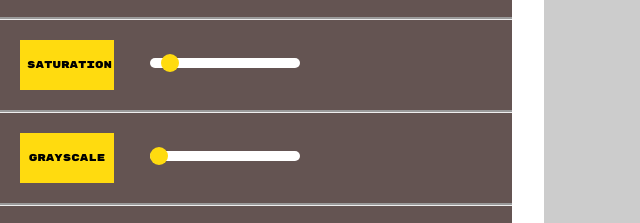
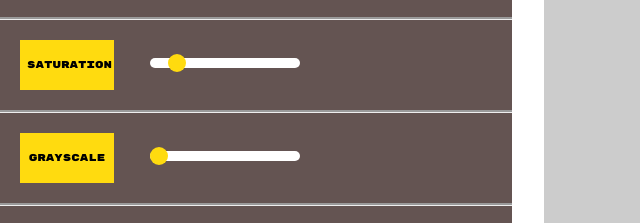
Before and after one commit to reeticodes/PhotoEditor, a plain HTML site: page index.html in a window 1280 px wide. Shown: the part 309-532 px from the top of the page, 0-640 px from the left. Drawn offline with nearby package versions, Linux system fonts and the light colour scheme; placeholder pictures from the web are drawn by us.

Commit message:
Update index.html

```diff
--- a/index.html
+++ b/index.html
@@ -47,7 +47,7 @@
               data-sizing="%"
               min="0"
               max="300"
-              value="25"
+              value="40"
               type="range"
             />
           </div>
```
